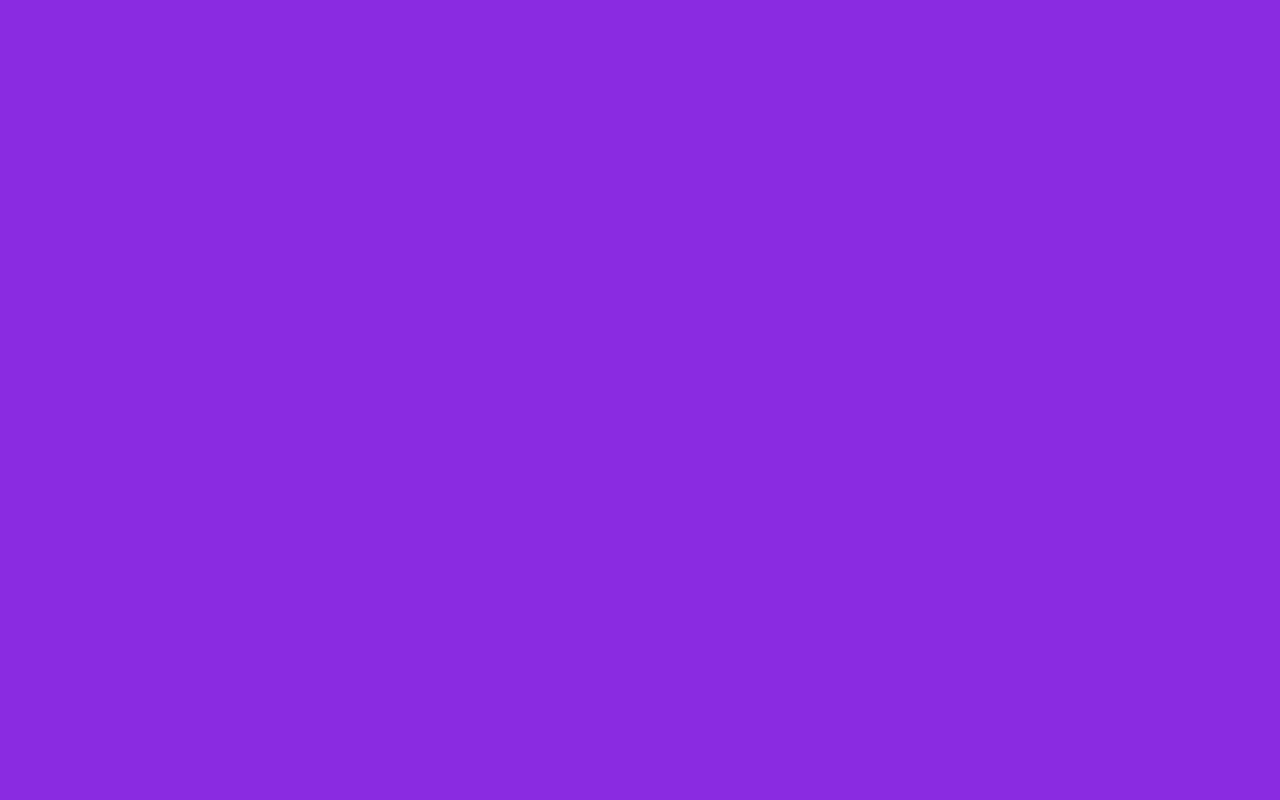
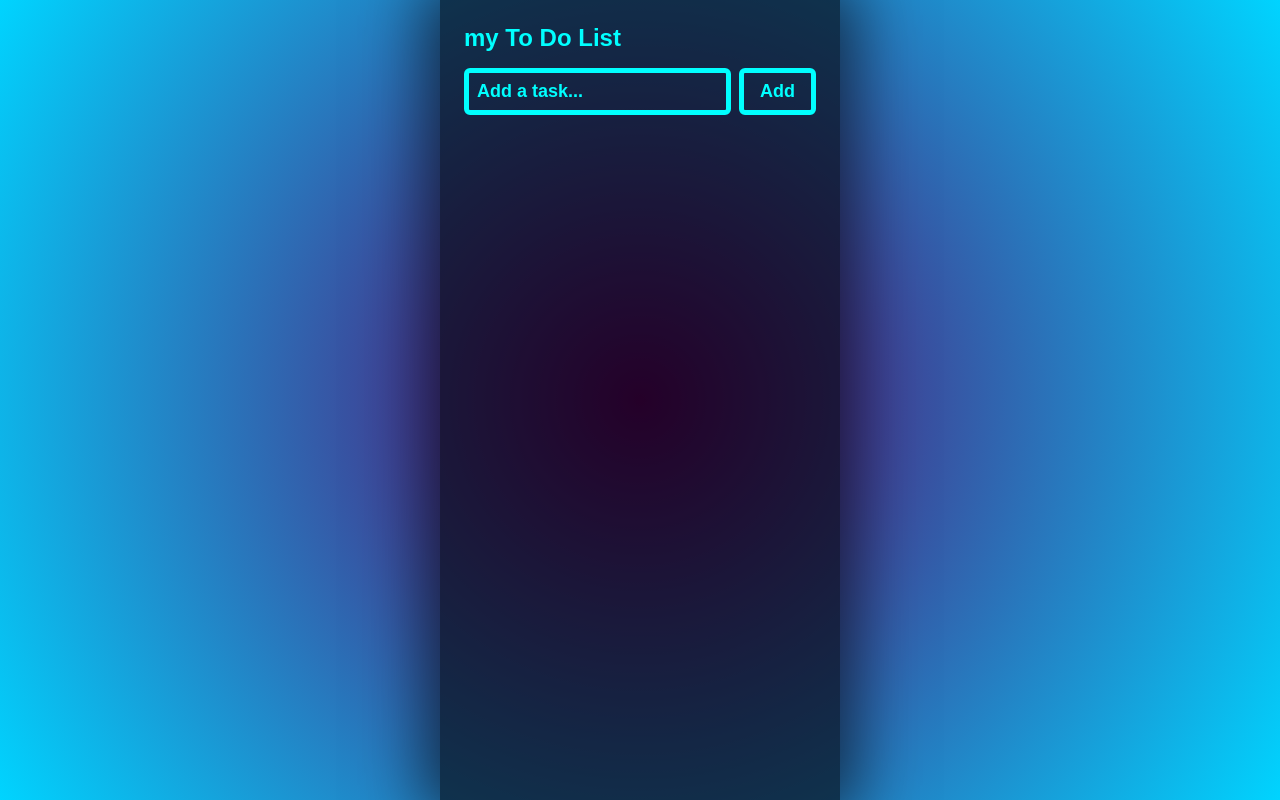
Before and after one commit to OtoQoqiashvili/myProject, a Next.js app in the folder my-project/: page /todoList in a window 1280 px wide. Built offline with nearby package versions, Linux system fonts and the light colour scheme.

Commit message:
create todoList visual

```diff
--- a/my-project/src/app/todoList/page.module.css
+++ b/my-project/src/app/todoList/page.module.css
@@ -1,5 +1,103 @@
-.main {
-    background-color: blueviolet;
+.main_container {
     width: 100%;
     height: 100vh;
+    display: flex;
+    justify-content: center;
+    align-items: flex-start;
+    background-color: rgba(52, 28, 139, 0.906);
+    background: radial-gradient(circle, #5c0067 0%, #00d4ff 100%);
 }
+
+.container {
+    max-width: 500px;
+    height: 100vh;
+    padding: 24px;
+    font-family: sans-serif;
+    background-color: rgb(0, 0, 0, 0.6);
+    box-shadow: 0 0 60px 15px rgb(0, 0, 0, 0.6);
+}
+
+.heading {
+    font-size: 24px;
+    font-weight: bold;
+    color: #00FFFF;
+    border-radius: 6px;
+    margin-bottom: 16px;
+}
+
+.inputGroup {
+    display: flex;
+    gap: 8px;
+    margin-bottom: 16px;
+}
+
+.input {
+    flex-grow: 1;
+    padding: 8px;
+    border: 5px solid #00FFFF;
+    border-radius: 6px;
+    background-color: transparent;
+    color: #00FFFF;
+    font-size: large;
+    font-weight: bold;
+}
+
+.input::placeholder {
+    color: #00FFFF;
+    font-size: large;
+    font-weight: bold;
+}
+
+.addButton {
+    background-color: transparent;
+    color: #00FFFF;
+    font-size: large;
+    font-weight: bold;
+    border: solid 5px #00FFFF;
+    padding: 8px 16px;
+    border-radius: 6px;
+    cursor: pointer;
+    transition: background-color 0.4s ease;
+}
+
+.addButton:hover {
+    background-color: #00FFFF;
+    color: black;
+}
+
+.todoList {
+    list-style: none;
+    padding: 0;
+}
+
+.todoItem {
+    display: flex;
+    justify-content: space-between;
+    align-items: center;
+    padding: 8px 0;
+    border-bottom: 2px solid #00FFFF;
+}
+
+.todoItem_completed {
+    border-color: rgb(0, 255, 255, 0.5);
+}
+
+.todoText {
+    cursor: pointer;
+    font-size: large;
+    color: #00FFFF;
+    font-weight: bold;
+}
+
+.completed {
+    text-decoration: line-through;
+    color: rgb(0, 255, 255, 0.5);
+}
+
+.deleteButton {
+    background: none;
+    border: none;
+    cursor: pointer;
+    font-size: 18px;
+    color: red;
+}
--- a/my-project/src/app/todoList/page.tsx
+++ b/my-project/src/app/todoList/page.tsx
@@ -1,9 +1,63 @@
+"use client";
+
+import React, { useState } from "react";
 import styles from "./page.module.css";
-import ButtonRouting from "./page.module.css";
 
-export default function todoList() {
+export default function Page() {
+  const [todos, setTodos] = useState<{ id: number; text: string; completed: boolean }[]>([]);
+  const [text, setText] = useState("");
+
+  const addTodo = () => {
+    if (!text.trim()) return;
+    setTodos([...todos, { id: Date.now(), text, completed: false }]);
+    setText("")
+  };
+
+  const toggleTodo = (id: number) => {
+    setTodos(todos.map(todo =>
+      todo.id === id ? { ...todo, completed: !todo.completed } : todo
+    ));
+  };
+
+  const deleteTodo = (id: number) => {
+    setTodos(todos.filter(todo => todo.id !== id));
+  };
+
   return (
-    <div className={styles.main}>
+    <div className={styles.main_container}>
+    <div className={styles.container}>
+      <h1 className={styles.heading}>my To Do List</h1>
+      <div className={styles.inputGroup}>
+        <input
+          type="text"
+          value={text}
+          onChange={e => setText(e.target.value)}
+          placeholder="Add a task..."
+          className={styles.input}
+        />
+        <button onClick={addTodo} className={styles.addButton}>
+          Add
+        </button>
+      </div>
+      <ul className={styles.todoList}>
+        {todos.map(todo => (
+          <li key={todo.id} className={`${styles.todoItem} ${todo.completed ? styles.todoItem_completed : ""}`}>
+            <span
+              onClick={() => toggleTodo(todo.id)}
+              className={`${styles.todoText} ${todo.completed ? styles.completed : ""}`}
+            >
+              {todo.text}
+            </span>
+            <button
+              onClick={() => deleteTodo(todo.id)}
+              className={styles.deleteButton}
+            >
+              X
+            </button>
+          </li>
+        ))}
+      </ul>
+    </div>
     </div>
   );
 }
```
